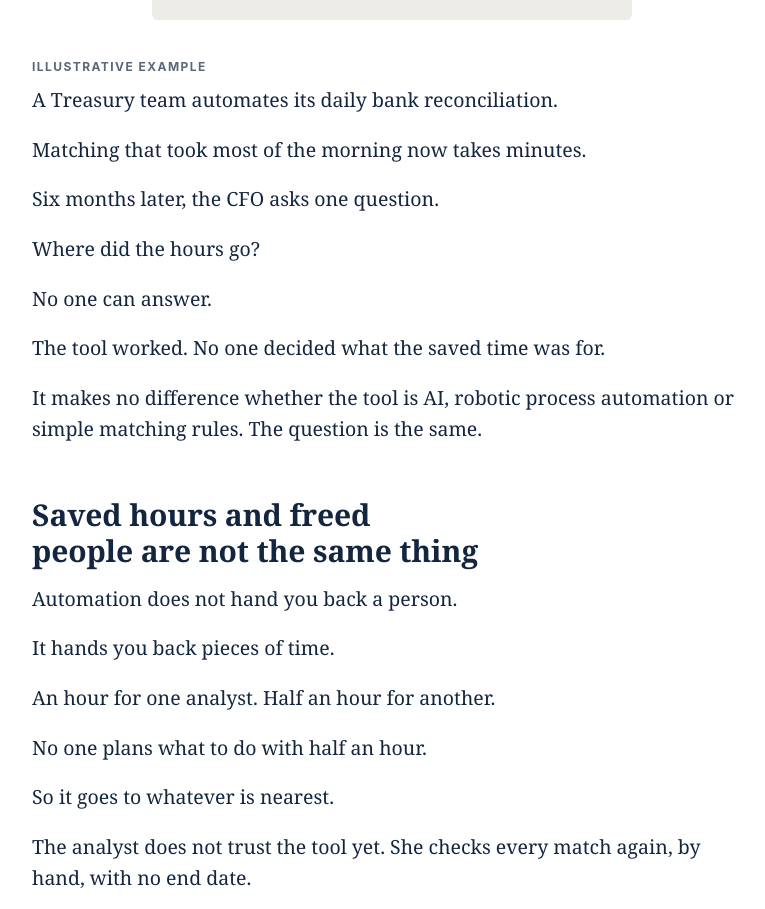
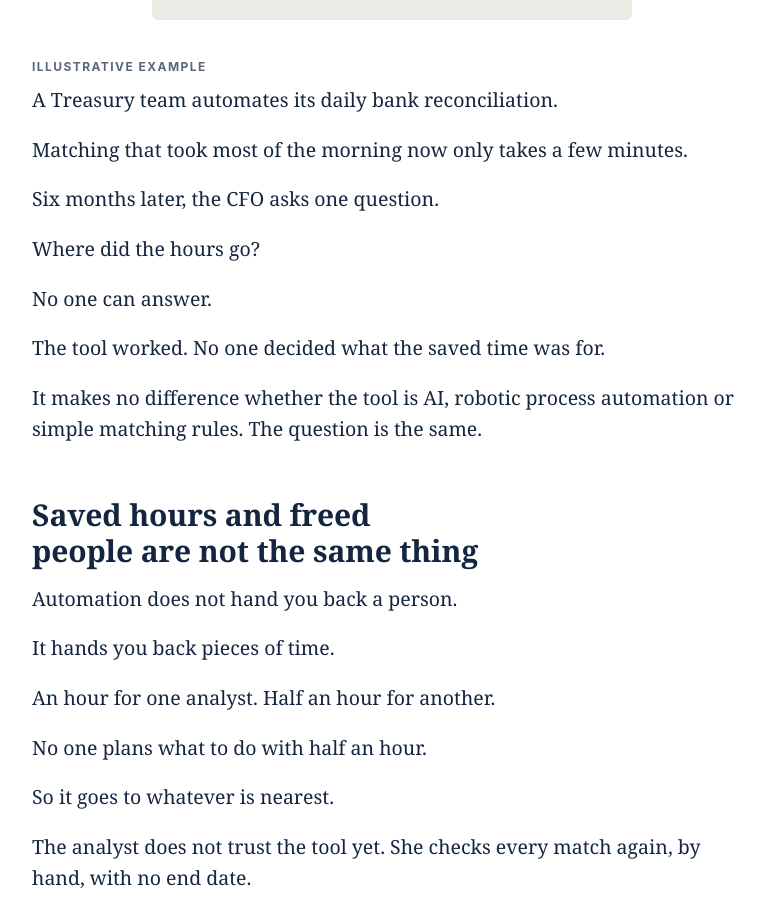
Before and after one commit to gmenon999/ai-treasurer, a plain HTML site: page articles/where-freed-hours-go/index.html in a window 1280 px wide. Shown: the part 1140-2049 px from the top of the page, without its empty margins (8-773 px from the left). Drawn offline with Linux system fonts and the light colour scheme.

Commit message:
Article 3 draft: echo the hook in the example
Co-Authored-By: Claude Opus 5.5 <noreply@anthropic.com>
Claude-Session: https://claude.ai/code/session_01JedePw4pbBaJB5BPxPMryK

```diff
--- a/articles/where-freed-hours-go/index.html
+++ b/articles/where-freed-hours-go/index.html
@@ -193,7 +193,7 @@
 <figure class="hero" style="margin:0 0 28px"><img src="hero.png" width="1080" height="1350" alt="Your reconciliation only takes a few minutes. So why is your team still busy?" style="display:block;width:100%;max-width:480px;height:auto;margin:0 auto;border-radius:6px"></figure>
 <p class="tag">Illustrative example</p>
 <p>A Treasury team automates its daily bank reconciliation.</p>
-<p>Matching that took most of the morning now takes minutes.</p>
+<p>Matching that took most of the morning now only takes a few minutes.</p>
 <p>Six months later, the CFO asks one question.</p>
 <p>Where did the hours go?</p>
 <p>No one can answer.</p>
```
